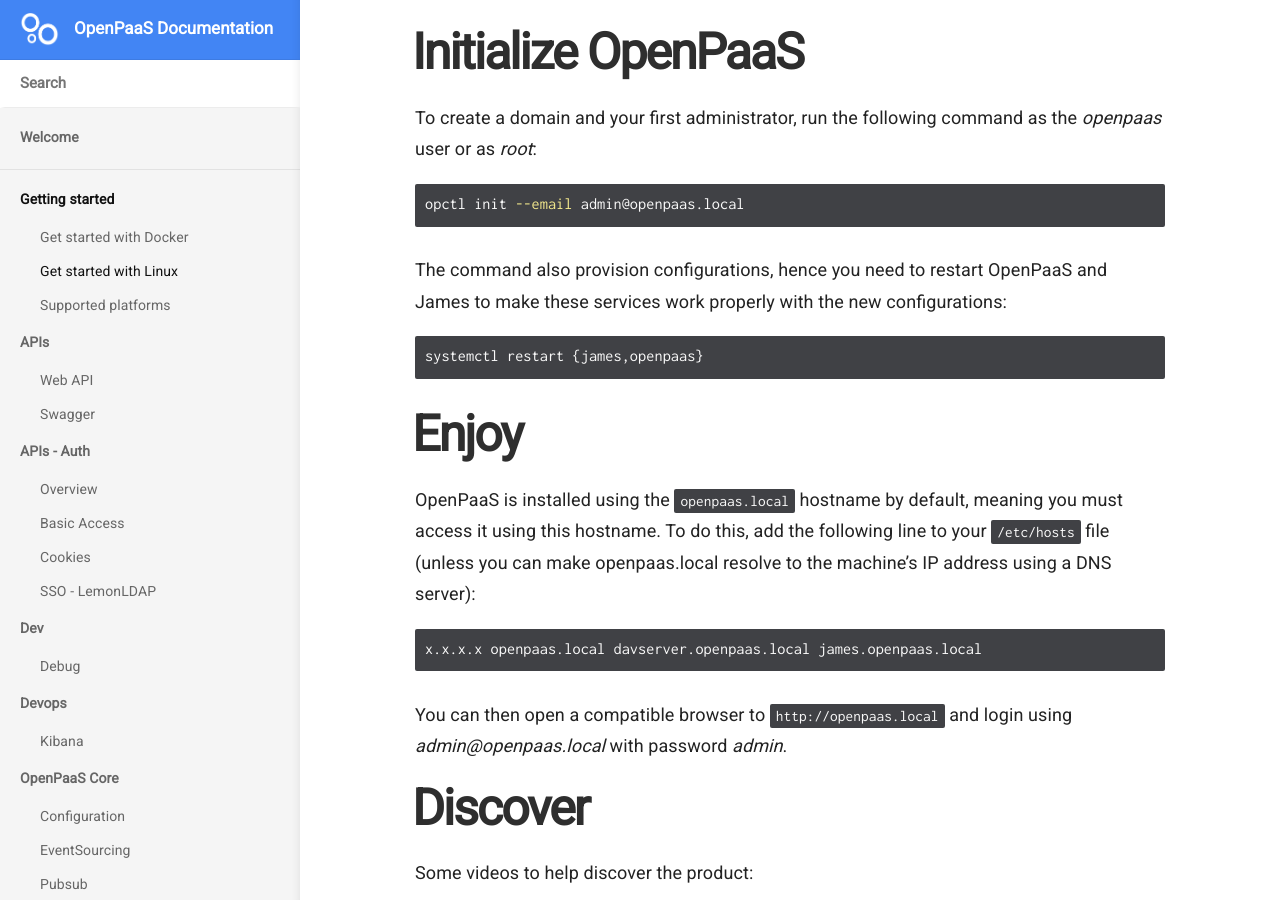
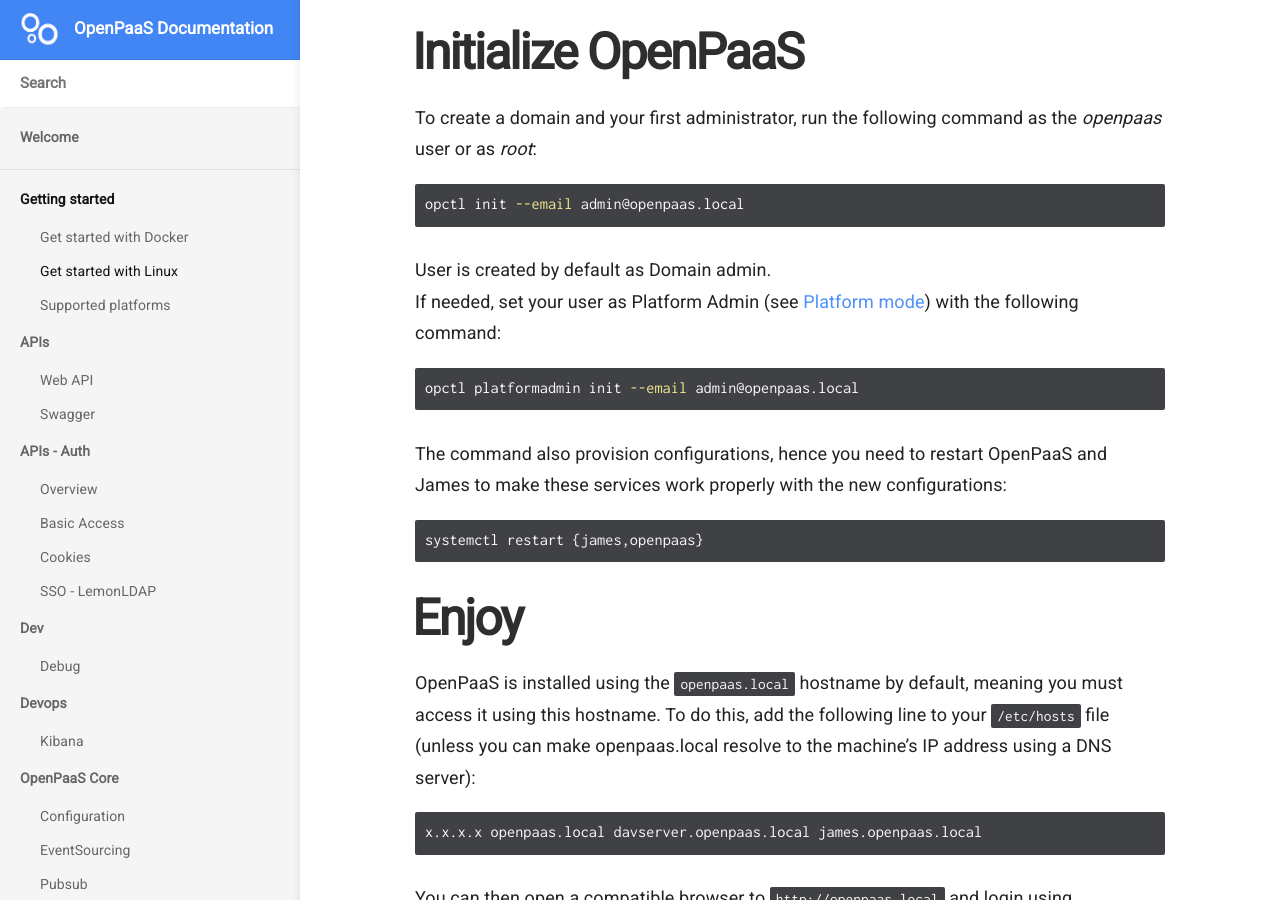
Before and after one commit to linagora/openpaas-doc, a Jekyll site: the page built from _docs/getting-started/linux.md, in a window 1280 px wide and 900 px high, scrolled down 3534 px. Built offline with Jekyll 4.4.1, drawn with Linux system fonts in a browser that asks for light colours; nearby versions of some CDN libraries; a script that is not in the unit is left out.

Commit message:
Added platformadmin init information in doc

````diff
--- a/_docs/getting-started/linux.md
+++ b/_docs/getting-started/linux.md
@@ -130,6 +130,12 @@
 opctl init --email admin@openpaas.local
 ```
 
+User is created by default as Domain admin.
+If needed, set your user as Platform Admin (see <a target="_blank" href="/modules/admin/index/#platform-mode">Platform mode</a>) with the following command:
+```bash
+opctl platformadmin init --email admin@openpaas.local
+```
+
 The command also provision configurations, hence you need to restart OpenPaaS and
 James to make these services work properly with the new configurations:
 
````
